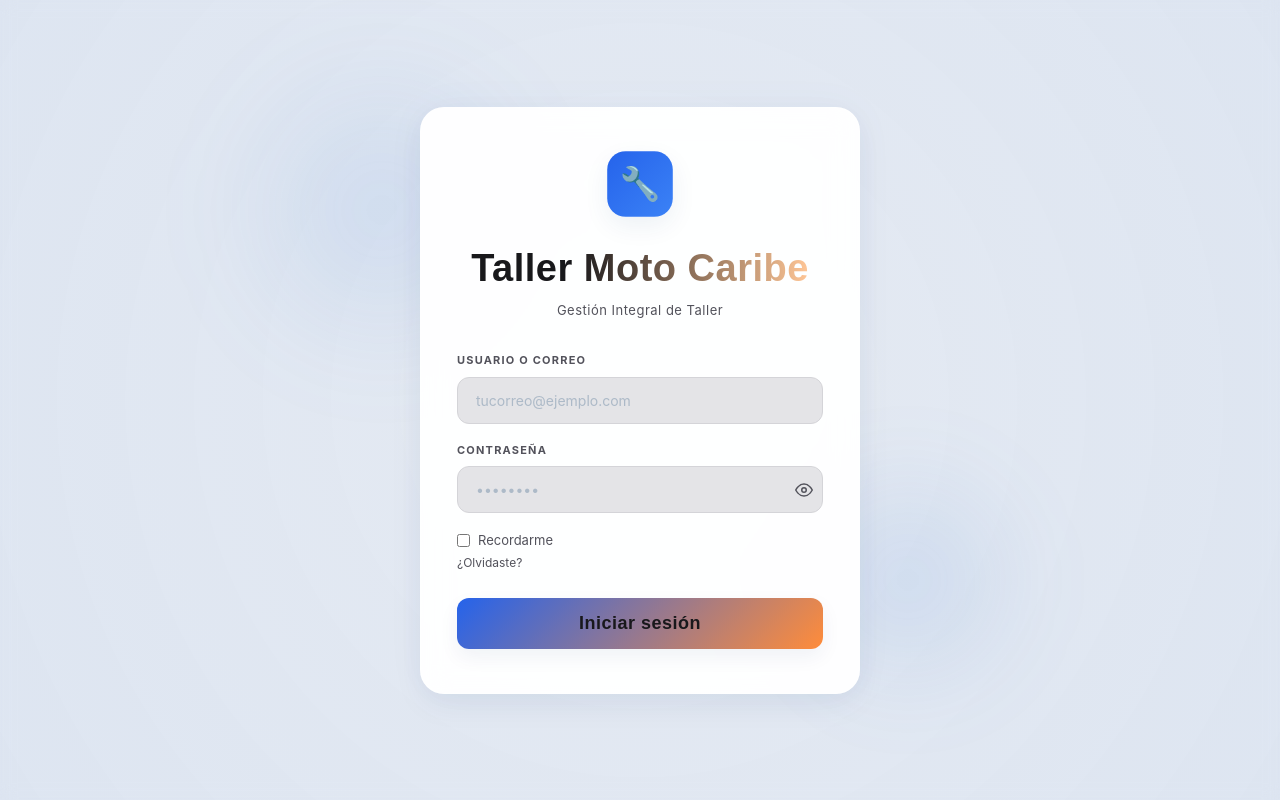
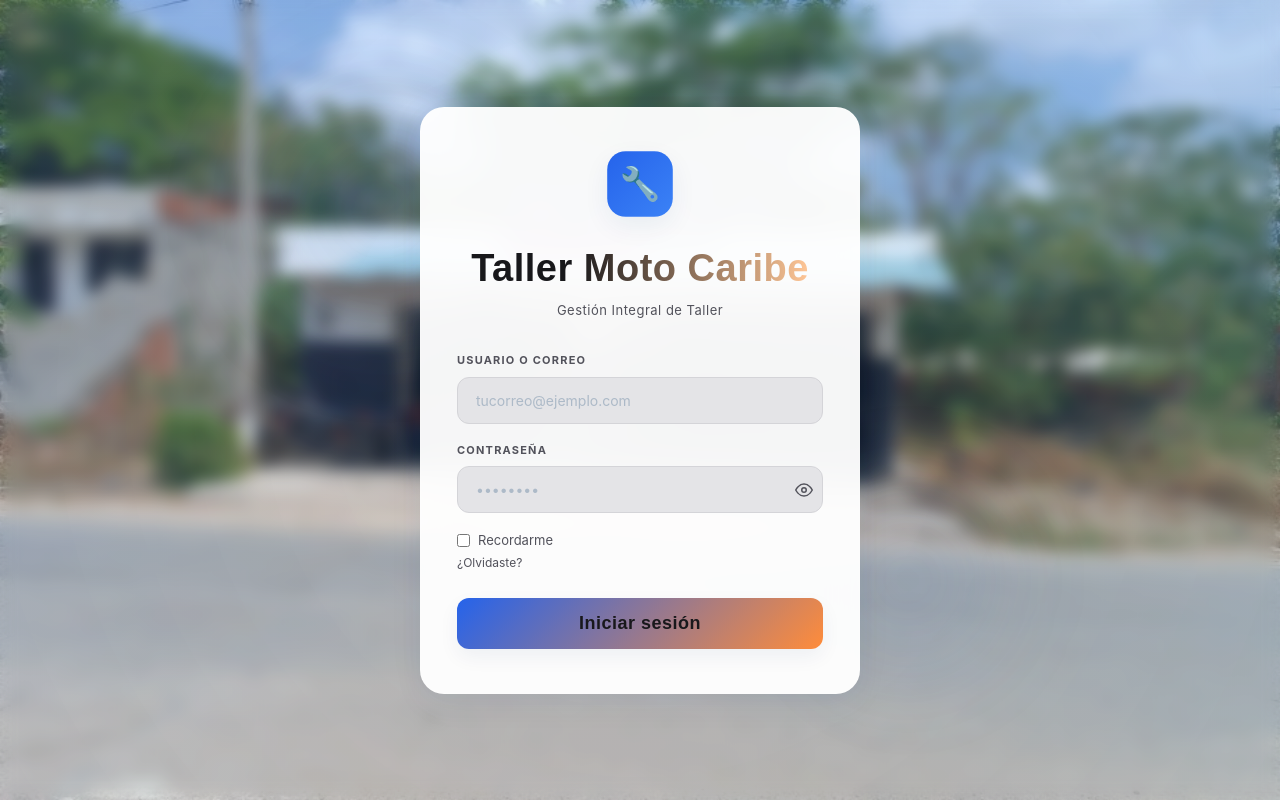
Before and after one commit to jjflerez/TallerMoto, a plain HTML site: page backup-2026-05-21-1225/index.html in a window 1280 px wide. Drawn offline with Linux system fonts and the light colour scheme; files that its build step writes are made by us from their sources; a web font is replaced by a local one.

Commit message:
fix: Corregir ruta de imagen de fondo del login tras organizar carpetas

```diff
--- a/css/styles.css
+++ b/css/styles.css
@@ -56,7 +56,7 @@ body {
 .login-screen {
   position: fixed; inset: 0; z-index: 1000;
   display: flex; align-items: center; justify-content: center;
-  background: url('login-bg.jpg') no-repeat center center/cover;
+  background: url('../assets/login-bg.jpg') no-repeat center center/cover;
   overflow: hidden;
 }
 .login-screen::before {
```
Also changed, not shown: index.html (+1 -1 lines).
